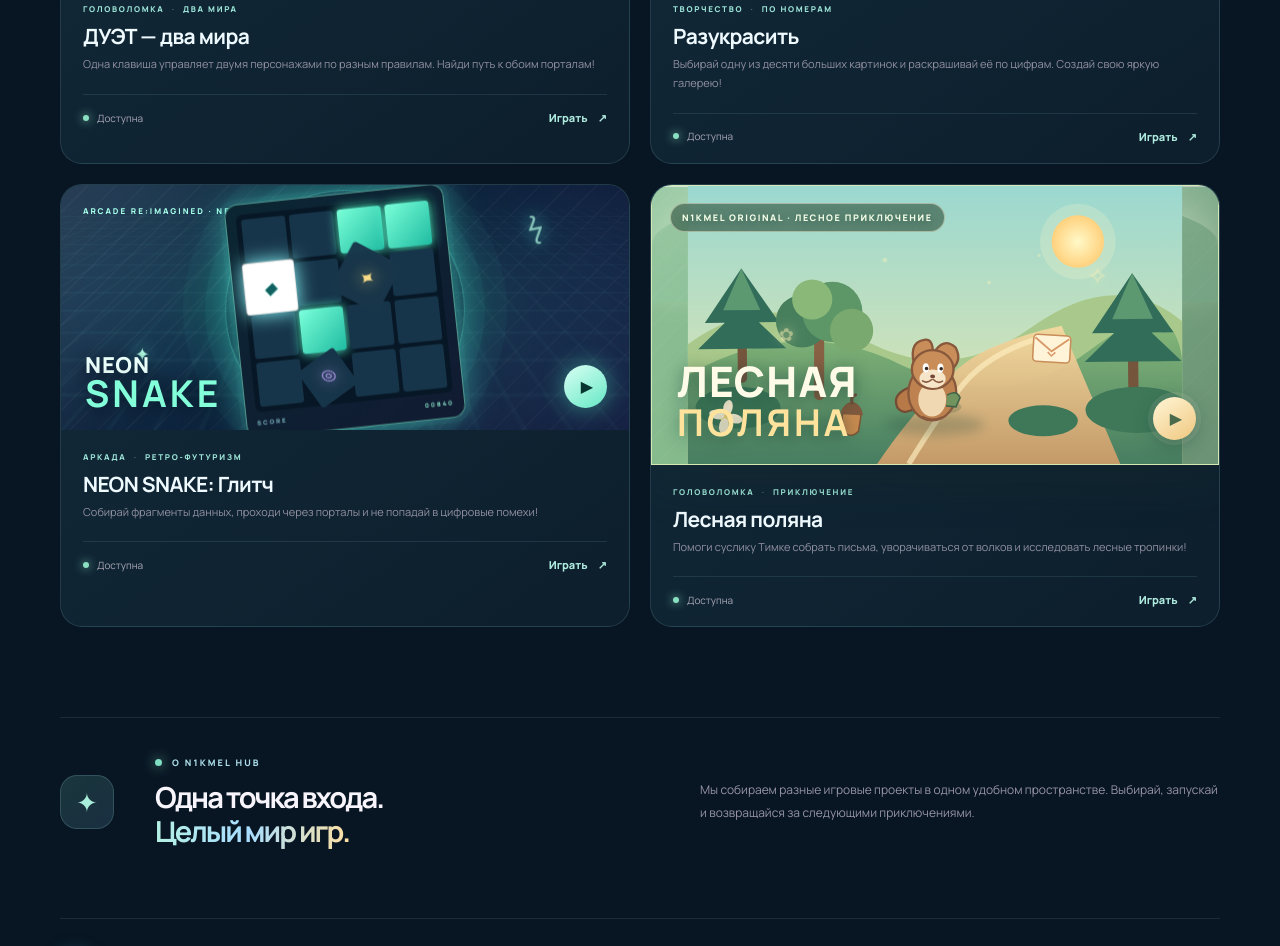
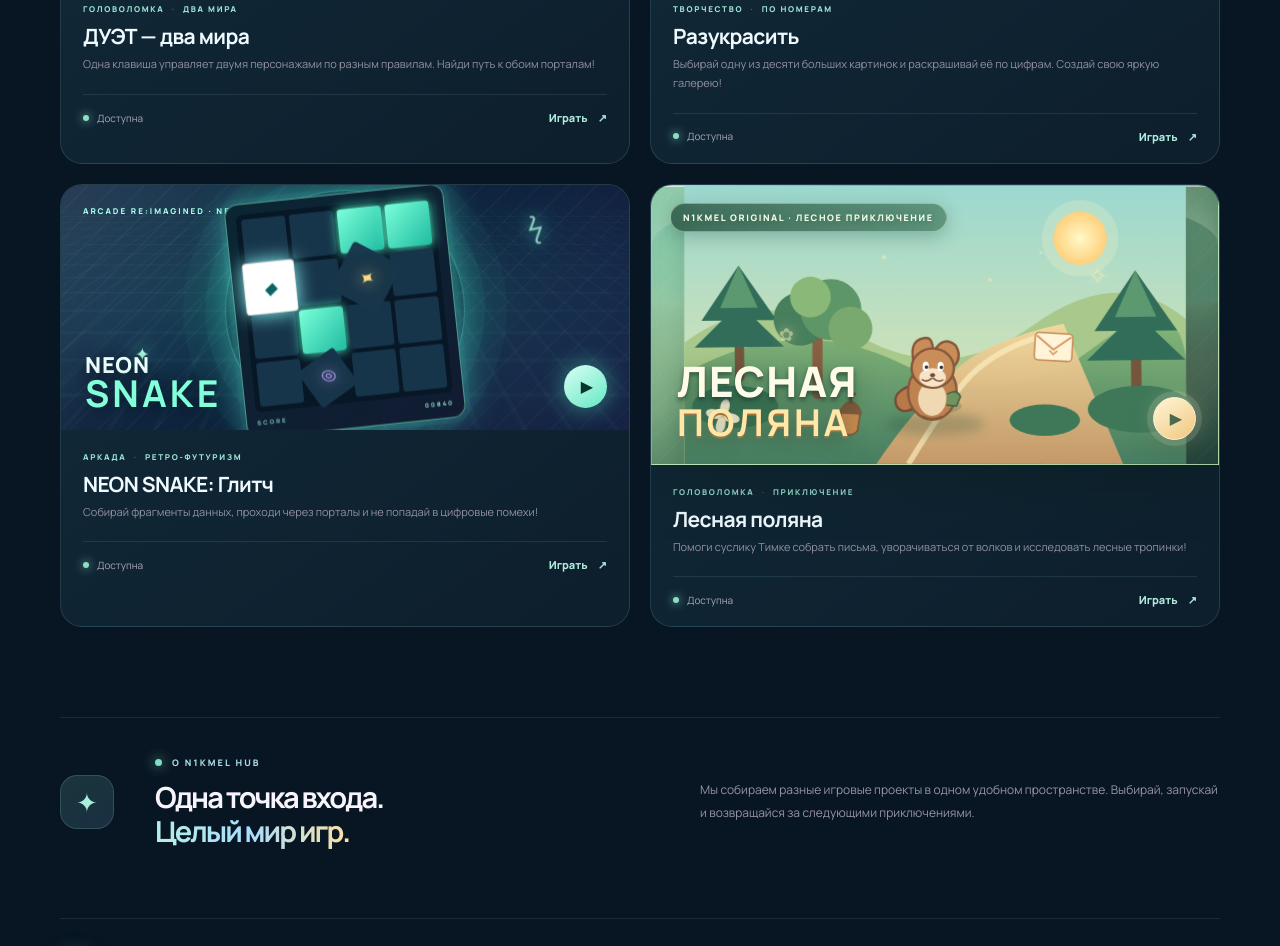
Before and after one commit to nr9853007-spec/Sim.-KEYBOARD, a website: page index.html in a window 1280 px wide. Shown: the part 2520-3466 px from the top of the page. Drawn offline with Linux system fonts and the light colour scheme.

Commit message:
Refresh Forest Meadow banner with layered mesh gradients

```diff
--- a/index.html
+++ b/index.html
@@ -387,6 +387,53 @@ body{background:radial-gradient(ellipse at 12% 8%,#17436a55 0,transparent 34%),r
 @keyframes meadowSparkle{0%,100%{opacity:.5;transform:scale(.8)}50%{opacity:1;transform:scale(1.2) rotate(18deg)}}
 @media(max-width:600px){.forest-cover .cover-label{font-size:7px;letter-spacing:1px}.forest-cover-scene{inset:0!important}}
 @media(prefers-reduced-motion:reduce){.forest-cover .cover-orbit,.cover-timka,.cover-pines,.cover-oak,.cover-envelope,.cover-acorn,.cover-flower,.cover-fireflies,.forest-cover .cover-spark{animation:none!important}}
+
+/* FOREST MEADOW — layered mesh-light redesign */
+.forest-cover{
+ background:
+  radial-gradient(ellipse 34% 48% at 52% 34%,rgba(255,244,190,.95) 0%,rgba(255,221,143,.42) 42%,transparent 78%),
+  radial-gradient(ellipse 46% 62% at 8% 12%,rgba(123,205,172,.92) 0%,transparent 74%),
+  radial-gradient(ellipse 42% 58% at 94% 18%,rgba(105,164,126,.94) 0%,transparent 72%),
+  radial-gradient(ellipse 60% 55% at 48% 100%,rgba(40,105,75,.98) 0%,transparent 76%),
+  linear-gradient(145deg,#b9e0b7 0%,#83b88d 48%,#315f4d 100%)!important;
+ border:1px solid #d7efbd88!important;
+ box-shadow:inset 0 1px #ffffffaa, inset 0 -35px 65px #153c3040,0 18px 48px #0b211d66!important;
+}
+.forest-cover:before{
+ background:
+  radial-gradient(ellipse at 50% 0%,#fff9d988,transparent 48%),
+  radial-gradient(ellipse at 12% 75%,#b7e7a044,transparent 40%),
+  radial-gradient(ellipse at 88% 68%,#e9d99b33,transparent 38%),
+  linear-gradient(180deg,#eaffdf12 0%,transparent 42%,#173c3155 100%)!important;
+ backdrop-filter:saturate(1.08);
+}
+.forest-cover:after{
+ background:linear-gradient(180deg,transparent 34%,#183c3155 100%)!important;
+}
+.forest-cover .cover-orbit{
+ border-color:#fff4c9a6!important;
+ box-shadow:0 0 0 20px #fff4c922,0 0 0 46px #fff4c912,0 0 48px #fff0bd55!important;
+}
+.forest-cover-scene{filter:drop-shadow(0 8px 16px #173d3040);transform:scale(1.015);transform-origin:center bottom}
+.forest-cover .cover-label{
+ background:linear-gradient(100deg,#244f3dc9,#3d7255a8);
+ border:1px solid #eaffd766;border-radius:999px;padding:7px 12px;
+ box-shadow:0 5px 18px #173c3044;backdrop-filter:blur(8px);
+}
+.forest-cover .cover-title{
+ text-shadow:0 3px 4px #183c31aa,0 8px 25px #163b2f88!important;
+}
+.forest-cover .cover-title b{
+ color:#ffe7a7!important;
+ text-shadow:0 2px 0 #9b7445,0 7px 20px #183c3199!important;
+}
+.forest-cover .cover-play{
+ border:1px solid #fff6d9!important;
+ box-shadow:0 0 0 6px #fff5d522,0 9px 24px #183c3166,0 0 25px #fff0b855!important;
+}
+.game-card:has(.forest-cover):hover .forest-cover-scene{transform:scale(1.045);transition:transform .65s cubic-bezier(.2,.8,.2,1),filter .65s}
+@media(prefers-reduced-motion:reduce){.forest-cover-scene{transform:none!important}.game-card:has(.forest-cover):hover .forest-cover-scene{transform:none!important}}
+
 </style></head>
 <body>
 <div class="ambient ambient-one"></div><div class="ambient ambient-two"></div>
```
